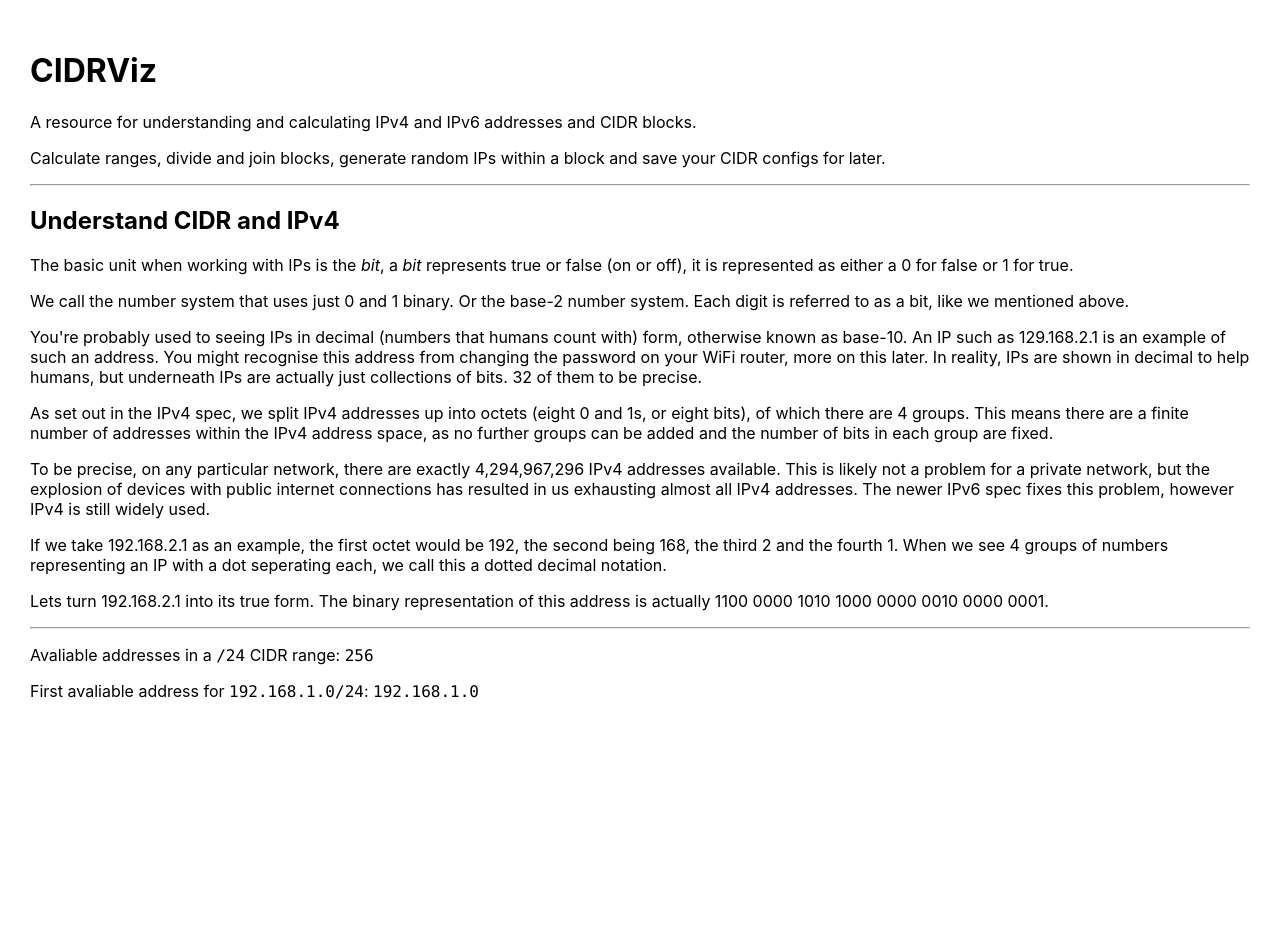
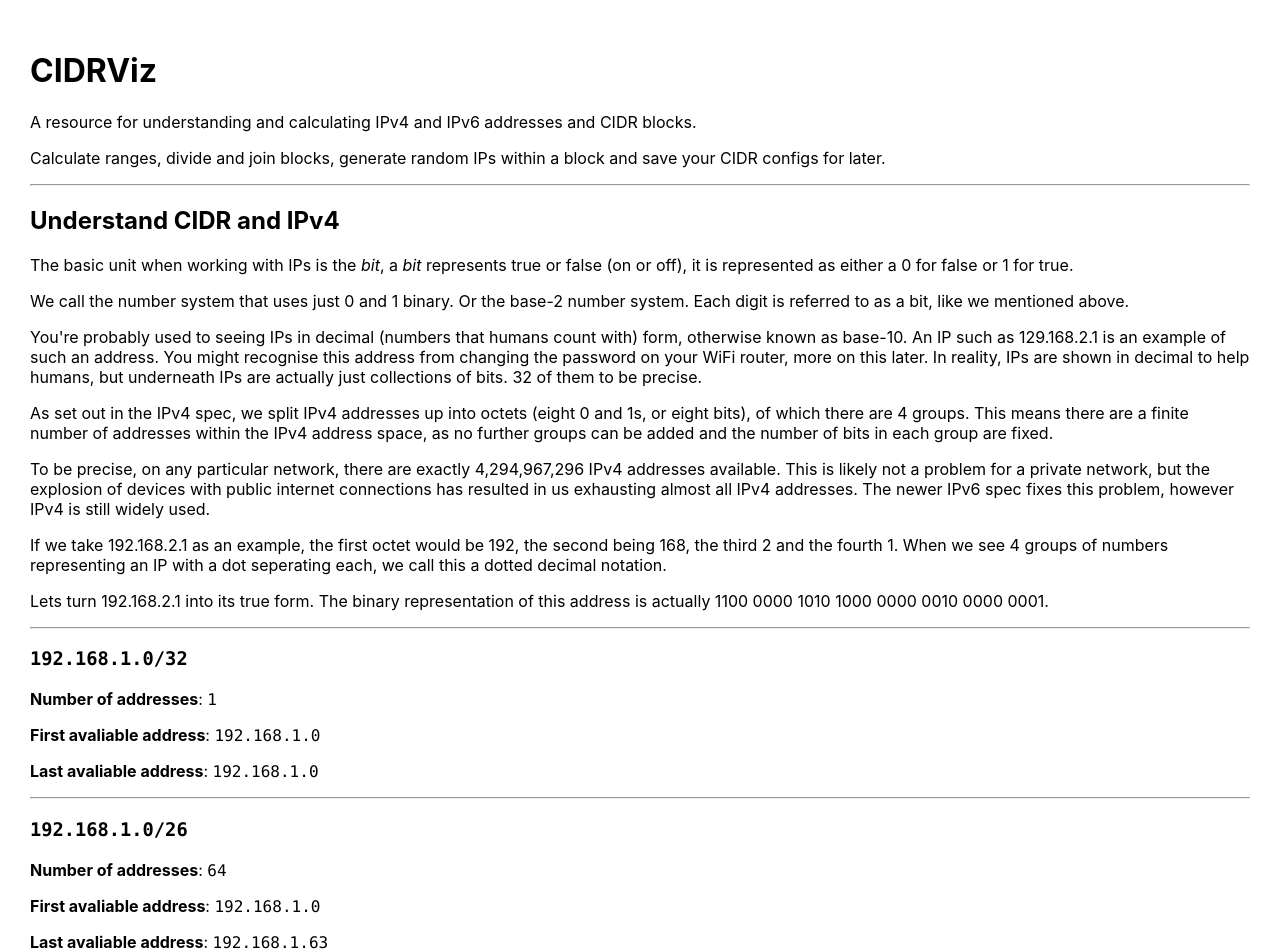
Before and after one commit to imjacobclark/cidrviz, a React (Create React App) app: page / in a window 1280 px wide. Shown: the top 952 px of the page. Before the commit the page ends 800 px from the top, so only its background shows below. Built offline with nearby package versions, Linux system fonts and the light colour scheme.

Commit message:
Test drive a basic last ip function

```diff
--- a/src/App.js
+++ b/src/App.js
@@ -23,8 +23,19 @@ function App() {
 
       <hr />
 
-      <p>Avaliable addresses in a <code>/24</code> CIDR range: <code>{ipv4CIDR.availableAddresses(24)}</code></p>
-      <p>First avaliable address for <code>192.168.1.0/24</code>: <code>{ipv4CIDR.firstUsableAddress([192, 168, 1, 0], 24).join(".")}</code></p>
+      <h3><code>192.168.1.0/32</code></h3>
+      <p><strong>Number of addresses</strong>: <code>{ipv4CIDR.availableAddresses(32)}</code></p>
+      <p><strong>First avaliable address</strong>: <code>{ipv4CIDR.firstUsableAddress([192, 168, 1, 0], 32).join(".")}</code></p>
+      <p><strong>Last avaliable address</strong>: <code>{ipv4CIDR.lastUsableAddress([192, 168, 1, 0], 32).join(".")}</code></p>
+
+      <hr />
+
+      <h3><code>192.168.1.0/26</code></h3>
+      <p><strong>Number of addresses</strong>: <code>{ipv4CIDR.availableAddresses(26)}</code></p>
+      <p><strong>First avaliable address</strong>: <code>{ipv4CIDR.firstUsableAddress([192, 168, 1, 0], 26).join(".")}</code></p>
+      <p><strong>Last avaliable address</strong>: <code>{ipv4CIDR.lastUsableAddress([192, 168, 1, 0], 26).join(".")}</code></p>
+
+      <hr />
     </div>
   );
 }
--- a/src/domain/CIDR.js
+++ b/src/domain/CIDR.js
@@ -20,16 +20,32 @@ const availableAddresses = range => {
     return Math.pow(2, (CIDR_RANGE_UPPER_BOUND - range));
 }
 
+const octetIsWithinRange = (octet, numberOfAddresses) => {
+    const octetExceedsUpperBound = octet > OCTET_UPPER_BOUND;
+    const octetExceedsLowerBound = octet < OCTET_LOWER_BOUND;
+    const octetRangeExceedsUpperBound = accountForZeroIndexing(octet + numberOfAddresses) > OCTET_UPPER_BOUND;
+
+    return octetExceedsLowerBound || octetExceedsUpperBound || octetRangeExceedsUpperBound;
+}
+
 const firstUsableAddress = (ip, range) => {
     const lastOctet = ip[3];
     const numberOfPossibleAddresses = availableAddresses(range);
 
-    const octetExceedsUpperBound = lastOctet > OCTET_UPPER_BOUND;
-    const octetExceedsLowerBound = lastOctet < OCTET_LOWER_BOUND;
-    const octetRangeExceedsUpperBound = accountForZeroIndexing(lastOctet + numberOfPossibleAddresses) > OCTET_UPPER_BOUND;
+    if(octetIsWithinRange(lastOctet, numberOfPossibleAddresses))
+        throw new OutOfBoundError(OUT_OF_BOUND_ERROR_MESSAGE_OCTET);
 
-    if(octetExceedsLowerBound || octetExceedsUpperBound || octetRangeExceedsUpperBound)
+    return ip;
+}
+
+const lastUsableAddress = (ip, range) => {
+    const lastOctet = ip[3];
+    const numberOfPossibleAddresses = availableAddresses(range);
+
+    if(octetIsWithinRange(lastOctet, numberOfPossibleAddresses))
         throw new OutOfBoundError(OUT_OF_BOUND_ERROR_MESSAGE_OCTET);
+
+    ip[3] = accountForZeroIndexing(lastOctet + numberOfPossibleAddresses);
 
     return ip;
 }
@@ -38,7 +54,8 @@ export default class CIDR {
     static ipv4(){
         return {
             availableAddresses,
-            firstUsableAddress
+            firstUsableAddress,
+            lastUsableAddress
         }
     }
 }
```
Also changed, not shown: 1 other file (tests, documents, lock files or other folders).
